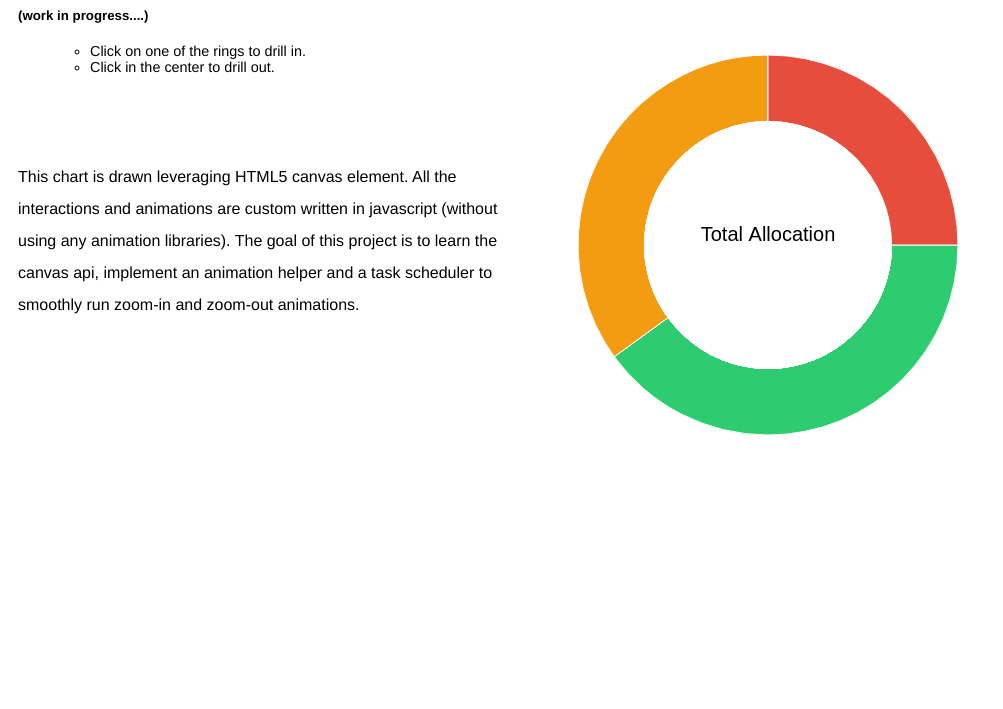
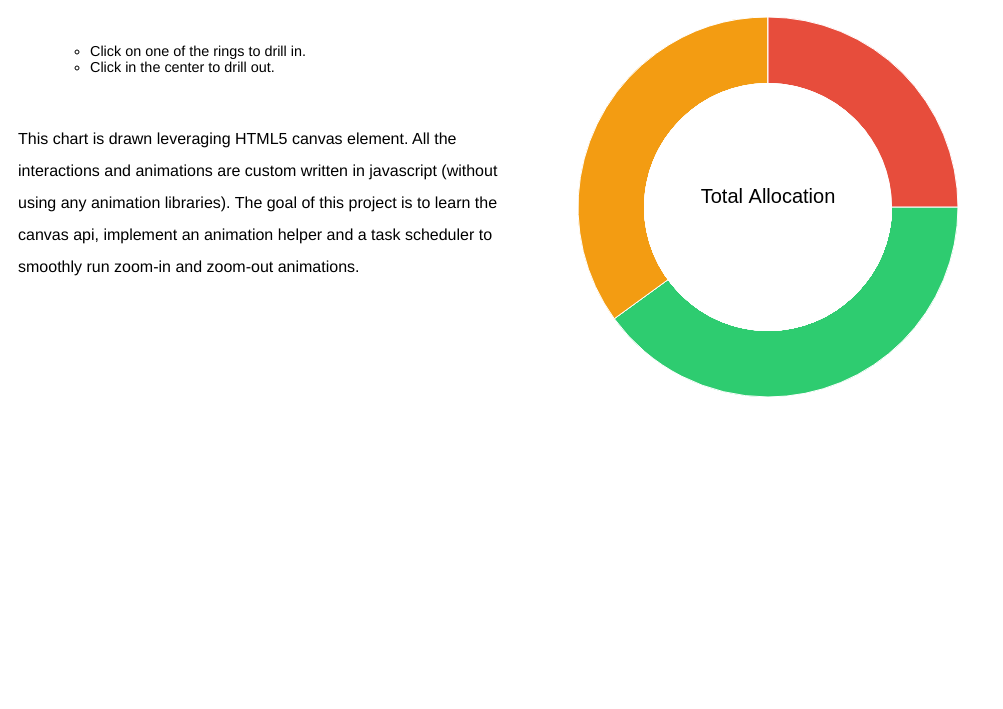
Before and after one commit to guptag/Visualizations, a plain HTML site: page src/test.html in a window 1280 px wide. Shown: the part 91-800 px from the top of the page, without its empty margins (0-1003 px from the left). Drawn offline with nearby package versions, Linux system fonts and the light colour scheme.

Commit message:
few more copy changes

```diff
--- a/src/test.html
+++ b/src/test.html
@@ -39,7 +39,6 @@
 </head>
 <body>
   <h1>Data driven Donut Chart</h1>
-  <h5>(work in progress....)</h5>
    <div class="instructions">
      <ul>
        <li>Click on one of the rings to drill in.</li>
```
Also changed, not shown: README.md.
